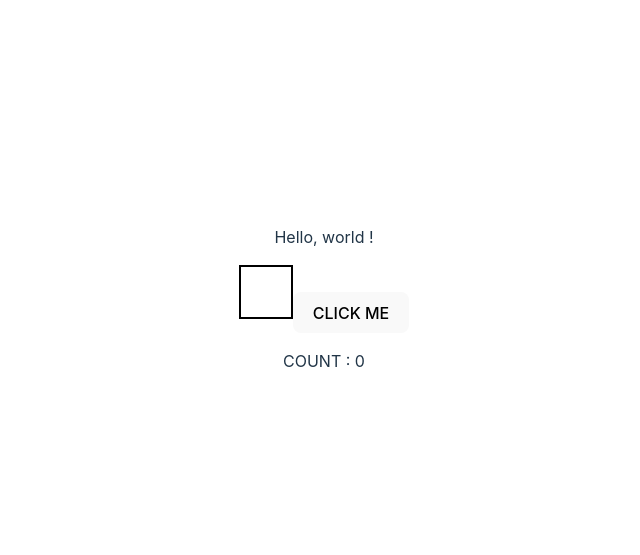
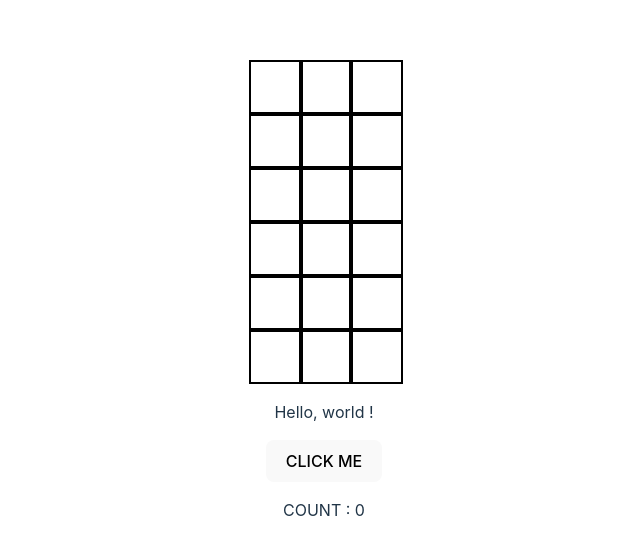
Before and after one commit to jabrij93/ticktacktoe, a React (Vite) app: page / in a window 1280 px wide. Shown: the part 101-656 px from the top of the page, without its empty margins (316-956 px from the left). Built offline with nearby package versions, Linux system fonts and the light colour scheme.

Commit message:
successfully displayed grid

```diff
--- /dev/null
+++ b/components/Squares.jsx
@@ -0,0 +1,29 @@
+let square = [];
+
+const Squares = ({ data }) => {
+
+    for (let i=0; i<9; i++) {
+        square.push(
+        <div
+            style={{
+            height: '50px',
+            width: '50px',
+            border: 'solid black 2px',
+            color: 'grey',
+            display: 'inline-block',
+            }}
+        >
+        </div>
+        )
+    }
+
+    return (
+        <div style=
+        {{
+            display:'grid',
+            gridTemplateColumns: 'repeat(3, 50px)'
+        }}> {square} </div>
+    )
+}
+
+export default Squares;
--- a/src/App.jsx
+++ b/src/App.jsx
@@ -2,39 +2,22 @@ import { useState } from 'react'
 import reactLogo from './assets/react.svg'
 import viteLogo from '/vite.svg'
 import './App.css'
+import Squares from '/components/Squares.jsx'
 
 function App() {
   const [count, setCount] = useState(0)
   console.log("INSPECT button", count)
 
-  let square = []
-
   return (
     <div>
+
+      <Squares />
+
       <p> Hello, world !</p>
 
-      <div
-        style={{
-          height: '50px',
-          width: '50px',
-          border: 'solid black 2px',
-          color: 'grey',
-          display: 'inline-block',
-        }}
-      >
+      <button onClick={()=>setCount(count + 1)}>CLICK ME</button>
 
-        {square.push[
-          <div
-            style={{
-            display:'grid',
-            gridTemplateColumns: 'repeat(3, 50px)',
-          }}>
-          </div>
-        ]}
 
-      </div>
-
-      <button onClick={()=>setCount(count + 1)}>CLICK ME</button>
       <p> COUNT : {count} </p>
     </div>
   )
```
